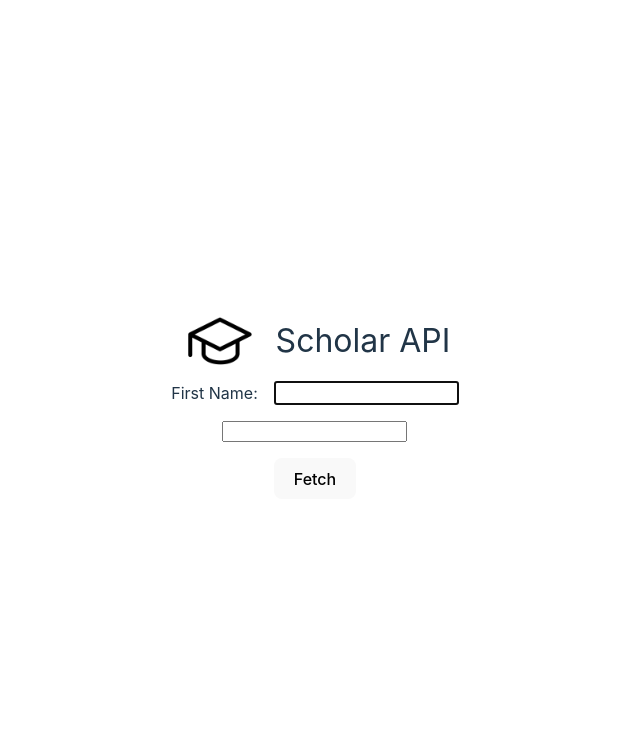
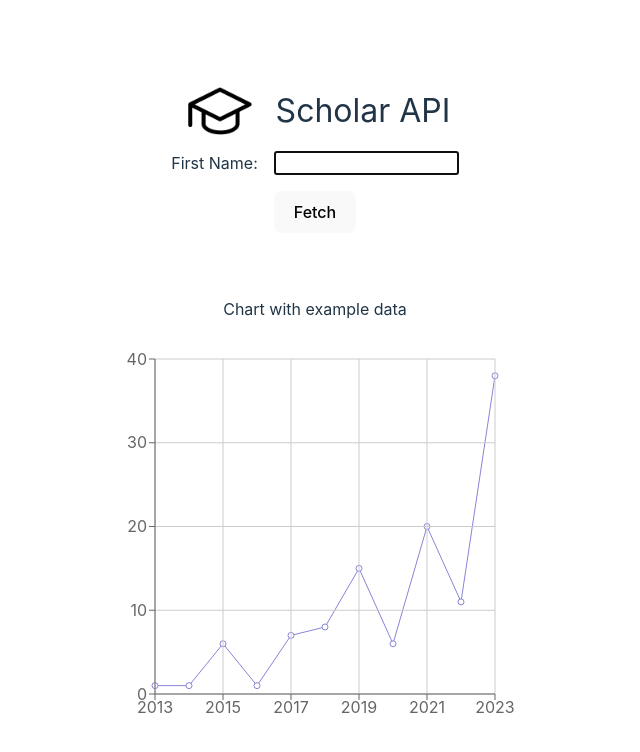
Before and after one commit to Grigorov-Georgi/scholar-api, a React (Vite) app in the folder frontend-client/: page / in a window 1280 px wide. Shown: the top 752 px of the page, without its empty margins (325-965 px from the left). Built offline with nearby package versions, Linux system fonts and the light colour scheme.

Commit message:
feat: add external chart library Recharts

```diff
--- a/frontend-client/package.json
+++ b/frontend-client/package.json
@@ -12,7 +12,8 @@
   "dependencies": {
     "axios": "^1.5.1",
     "react": "^18.2.0",
-    "react-dom": "^18.2.0"
+    "react-dom": "^18.2.0",
+    "recharts": "^2.8.0"
   },
   "devDependencies": {
     "@types/react": "^18.2.15",
--- a/frontend-client/src/App.tsx
+++ b/frontend-client/src/App.tsx
@@ -3,6 +3,8 @@ import "./App.css";
 import Header from "./components/Header/Header";
 import Input from "./components/Input/Input";
 import { getAuthorInformation } from "./http/api_service";
+import { CartesianGrid, Line, LineChart, Tooltip, XAxis, YAxis } from "recharts";
+import { mockData } from "./mockData";
 
 const fetchAuthorInfo = async () => {
   const name = "Lenko Ivanov";
@@ -24,8 +26,21 @@ function App() {
         onChange={(e) => setFirstName(e.target.value)}
         ref={firstNameInputRef}
       />
-      <Input />
-      <button onClick={fetchAuthorInfo}>Fetch</button>
+      <button style={{marginBottom: '4rem'}} onClick={fetchAuthorInfo}>Fetch</button>
+      <div style={{marginBottom: '.5rem'}}>Chart with example data</div>
+      <LineChart
+        title="Example chart"
+        width={400}
+        height={400}
+        data={mockData}
+        margin={{ top: 30, right: 20, bottom: 5, left: -20 }}
+      >
+        <Line type="linear" dataKey="citesPerYear" stroke="#8884d8" />
+        <CartesianGrid stroke="#ccc" />
+        <XAxis dataKey="name" />
+        <YAxis />
+        <Tooltip />
+      </LineChart>
     </>
   );
 }
```
Also changed, not shown: 1 other file (tests, documents, lock files or other folders).
